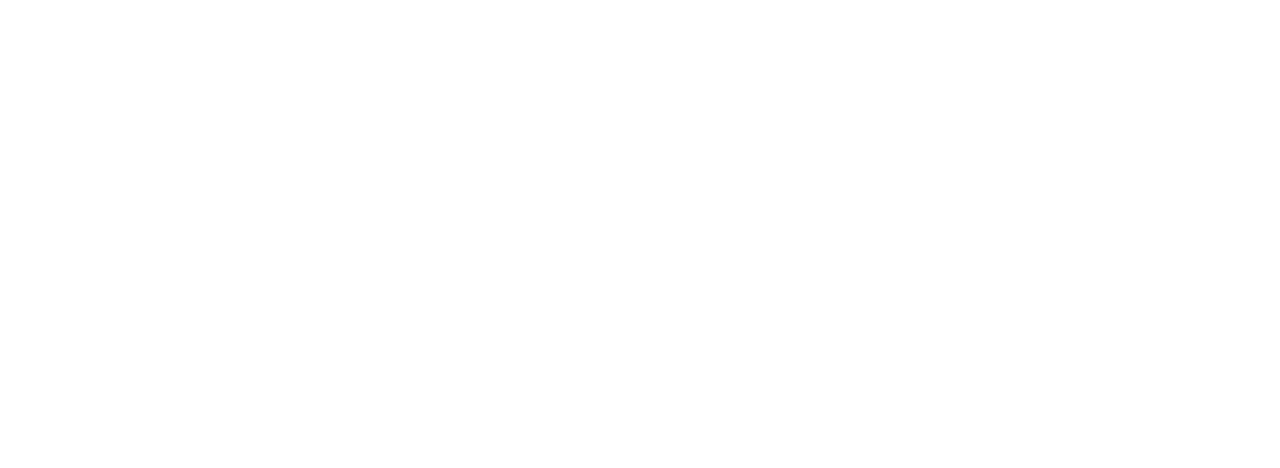
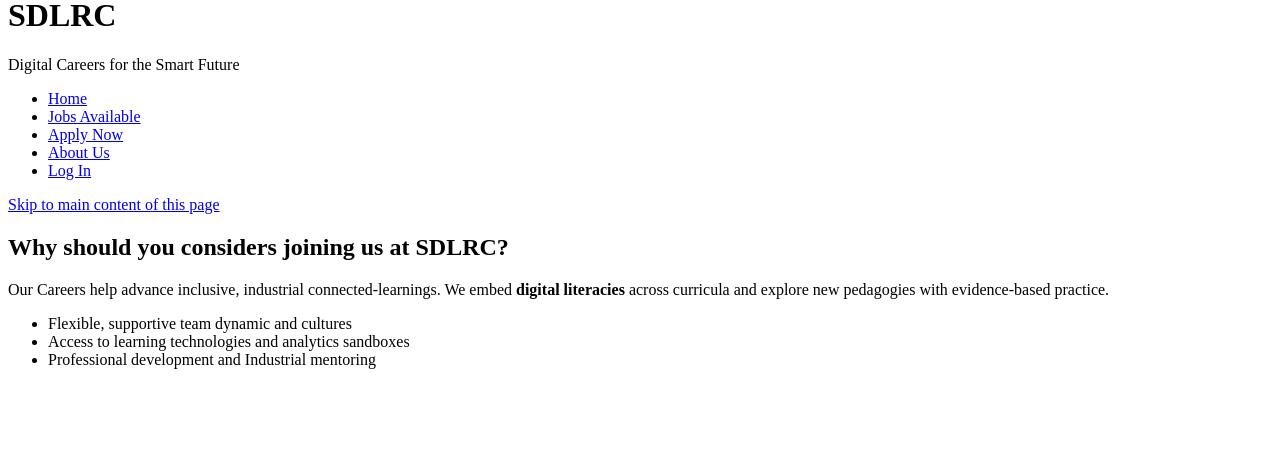
Before and after one commit to amywamy/COS10026_Group3_Part2, a PHP site: page /jobs.php in a window 1280 px wide. Before the commit the part shown is empty. Shown: the part 332-800 px from the top of the page. Run offline with PHP 8.4, Linux system fonts and the light colour scheme.

Commit message:
Update jobs.php
Changes code from html file into php file

```diff
--- a/project2/jobs.php
+++ b/project2/jobs.php
@@ -1 +1,18 @@
 <!-- jobs page, amy -->
+ <?php
+ include 'header.inc';
+ ?>
+
+ <main id="jobs-main" class="jobs">
+    <a href="#jobs-main" class="visually-hidden">Skip to main content of this page</a>
+    <aside aria-labelledby="join-us">
+        <h2 id="join-us">Why should you considers joining us at SDLRC?</h2>
+        <p>
+                Our Careers help advance inclusive, industrial connected-learnings. We embed<strong> digital
+                literacies</strong> across curricula and explore new pedagogies with evidence-based practice.
+        </p>
+        <ul>
+                <li>Flexible, supportive team dynamic and cultures</li>
+                <li>Access to learning technologies and analytics sandboxes</li>
+                <li>Professional development and Industrial mentoring</li>
+        </ul>
```
